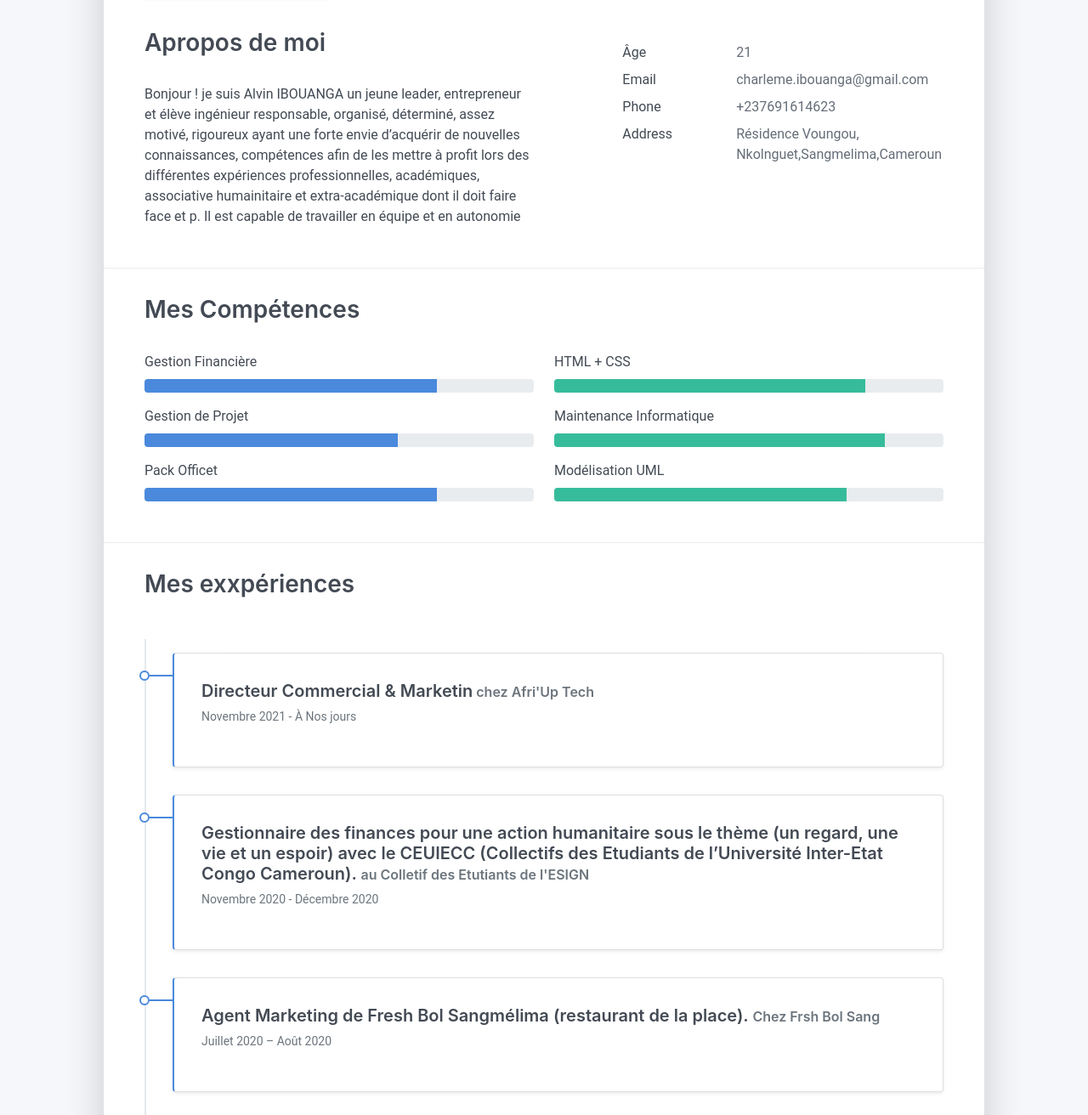
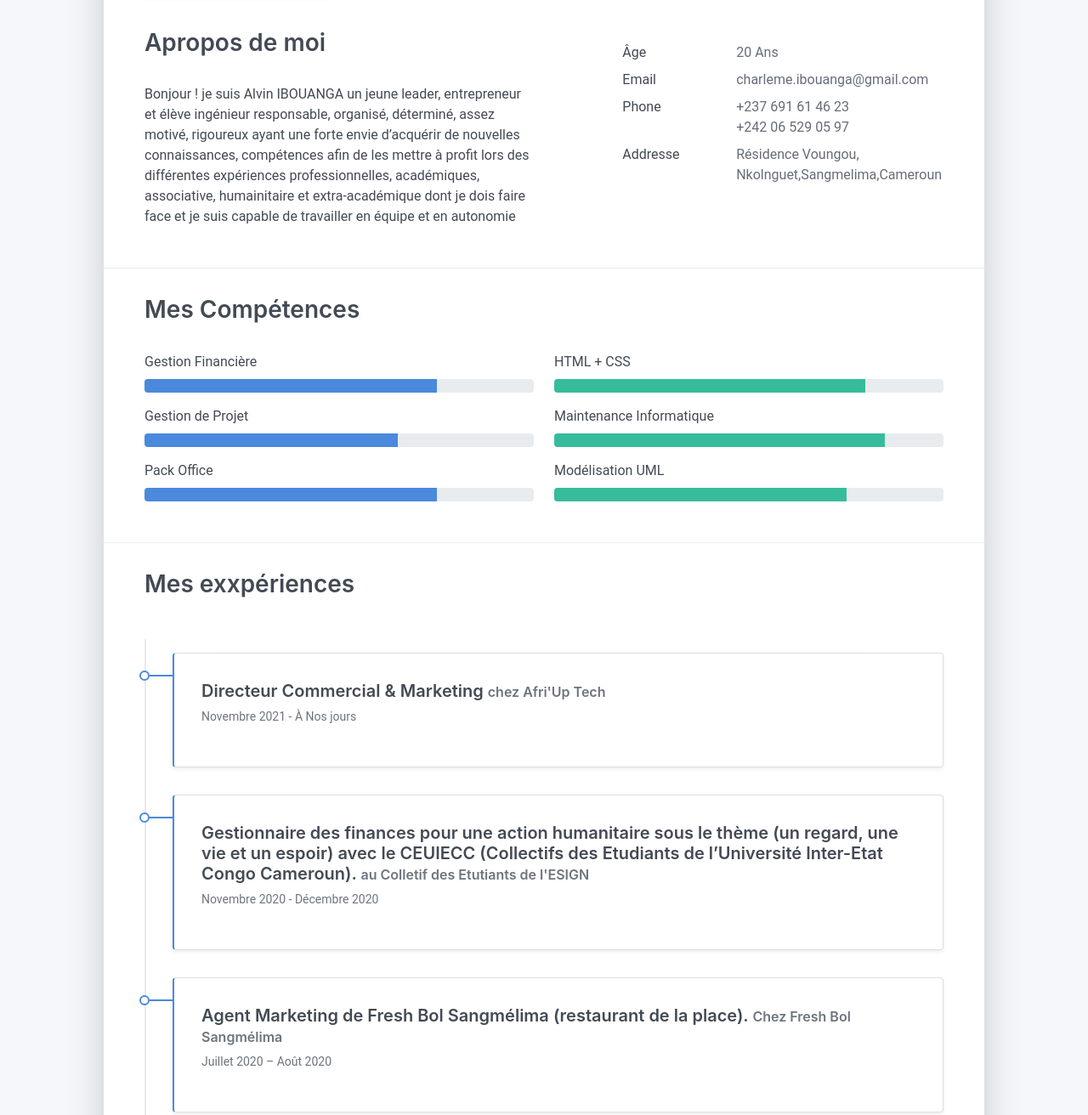
Before and after one commit to Unpredictable002/mycv, a plain HTML site: page index.html in a window 1280 px wide. Shown: the part 391-1703 px from the top of the page at 85% size. Drawn offline with Linux system fonts and the light colour scheme.

Commit message:
Update index.html

```diff
--- a/index.html
+++ b/index.html
@@ -68,8 +68,8 @@
                 assez motivé, rigoureux
                 ayant une forte envie d’acquérir de nouvelles connaissances, compétences
                  afin de les mettre à profit lors des différentes expériences
-                  professionnelles, académiques, associative
-                humainitaire et extra-académique dont il doit faire face et p. Il est
+                  professionnelles, académiques, associative,
+                humainitaire et extra-académique dont je dois faire face et je suis
                 capable de travailler en
                 équipe et en autonomie</p>
       </div>
@@ -79,7 +79,7 @@
             <div class="pb-1">Âge</div>
           </div>
           <div class="col-sm-8">
-            <div class="pb-1 text-secondary">21</div>
+            <div class="pb-1 text-secondary">20 Ans</div>
           </div>
           <div class="col-sm-4">
             <div class="pb-1">Email</div>
@@ -91,10 +91,10 @@
             <div class="pb-1">Phone</div>
           </div>
           <div class="col-sm-8">
-            <div class="pb-1 text-secondary">+237691614623</div>
+            <div class="pb-1 text-secondary">+237 691 61 46 23 <br> +242 06 529 05 97</div>
           </div>
           <div class="col-sm-4">
-            <div class="pb-1">Address</div>
+            <div class="pb-1">Addresse</div>
           </div>
           <div class="col-sm-8">
             <div class="pb-1 text-secondary">Résidence Voungou, Nkolnguet,Sangmelima,Cameroun</div>
@@ -118,7 +118,7 @@
             <div class="progress-bar bg-primary" role="progressbar" data-aos="zoom-in-right" data-aos-delay="200" data-aos-anchor=".skills-section" style="width: 65%" aria-valuenow="85" aria-valuemin="0" aria-valuemax="65"></div>
           </div>
         </div>
-        <div class="mb-2"><span>Pack Officet</span>
+        <div class="mb-2"><span>Pack Office</span>
           <div class="progress my-1">
             <div class="progress-bar bg-primary" role="progressbar" data-aos="zoom-in-right" data-aos-delay="300" data-aos-anchor=".skills-section" style="width: 75%" aria-valuenow="75" aria-valuemin="0" aria-valuemax="75"></div>
           </div>
@@ -149,7 +149,7 @@
     <div class="timeline">
       <div class="timeline-card timeline-card-primary card shadow-sm">
         <div class="card-body">
-          <div class="h5 mb-1">Directeur Commercial & Marketin<span class="text-muted h6"> chez Afri'Up Tech</span></div>
+          <div class="h5 mb-1">Directeur Commercial & Marketing <span class="text-muted h6"> chez Afri'Up Tech</span></div>
           <div class="text-muted text-small mb-2"> Novembre 2021 - À Nos jours</div>
 
         </div>
@@ -164,7 +164,7 @@
       </div>
       <div class="timeline-card timeline-card-primary card shadow-sm">
         <div class="card-body">
-          <div class="h5 mb-1">Agent Marketing de Fresh Bol Sangmélima (restaurant de la place). <span class="text-muted h6">Chez Frsh Bol Sang</span></div>
+          <div class="h5 mb-1"> Agent Marketing de Fresh Bol Sangmélima (restaurant de la place). <span class="text-muted h6">Chez Fresh Bol Sangmélima</span></div>
           <div class="text-muted text-small mb-2">Juillet 2020 – Août 2020 </div>
         </div>
       </div>
@@ -177,7 +177,7 @@
     <div class="timeline">
       <div class="timeline-card timeline-card-success card shadow-sm">
         <div class="card-body">
-          <div class="h5 mb-1">ième année de licence en Ingénierie Des Systèmes Numériques. <span class="text-muted h6"> À l'École Supérieure Internationale de Génie Numérique</span></div>
+          <div class="h5 mb-1"> 3ième année de licence en Ingénierie Des Systèmes Numériques. <span class="text-muted h6"> À l'École Supérieure Internationale de Génie Numérique</span></div>
           <div class="text-muted text-small mb-2">2021-2022</div>
 
         </div>
@@ -223,7 +223,7 @@
       <div class="col">
         <div class="mt-2">
           <h3 class="h6">Addresse</h3>
-          <div class="pb-2 text-secondary">Résidence Voungou, Nkolnguet,Sangmelima,Cameroun</div>
+          <div class="pb-2 text-secondary"> Résidence Voungou, Nkolnguet,Sangmelima,Cameroun </div>
           <h3 class="h6">Phone</h3>
           <div class="pb-2 text-secondary">+237691614623</div>
           <h3 class="h6">Email</h3>
```
